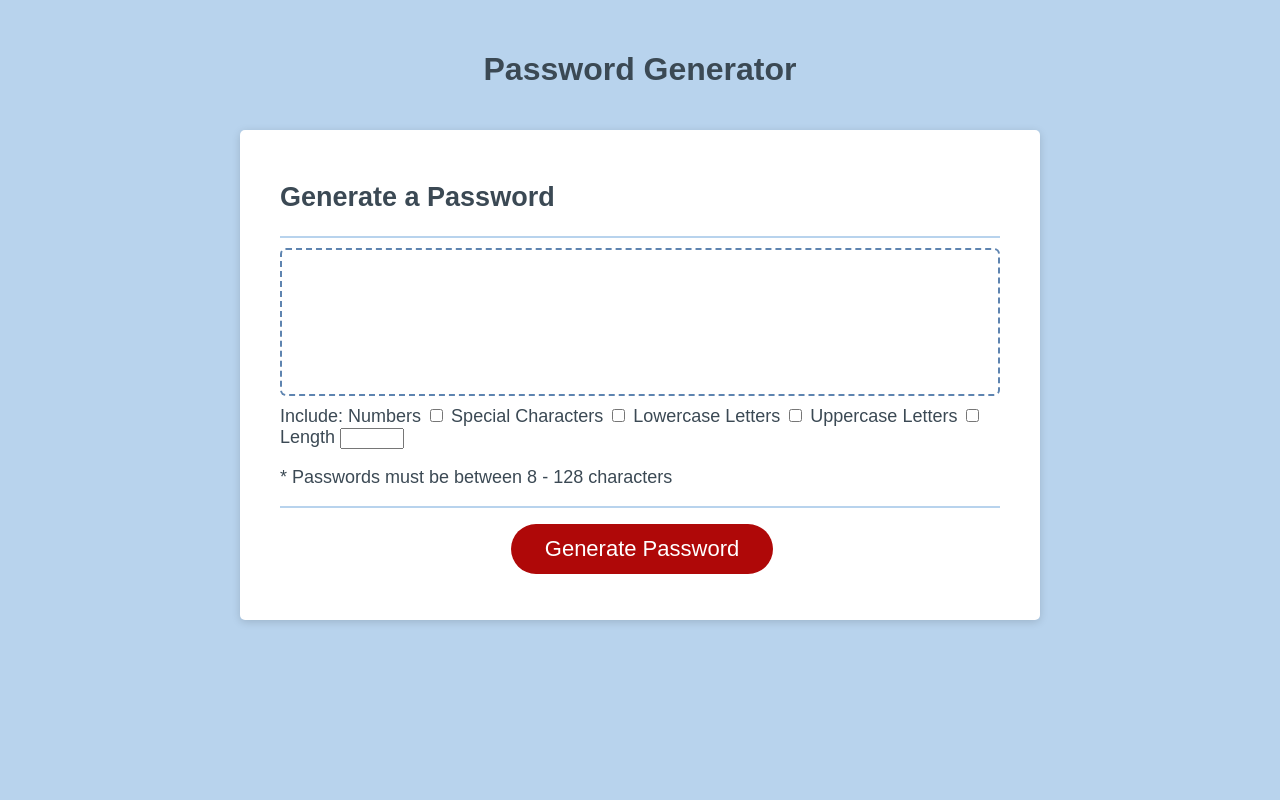
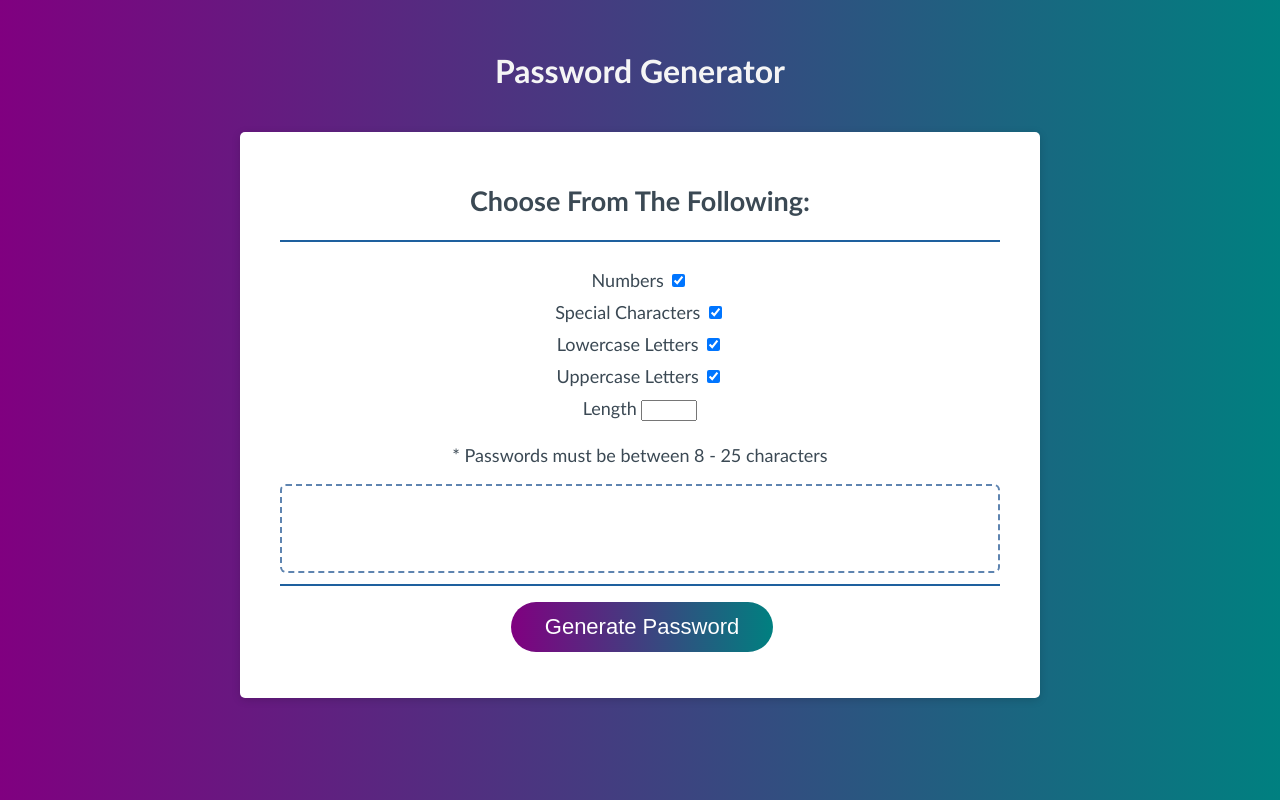
Before and after one commit to tugwellchristi/JavaScript-Password-Generator, a plain HTML site: page index.html in a window 1280 px wide. Drawn offline with Linux system fonts and the light colour scheme.

Commit message:
adding js and colorscheme

```diff
--- a/index.html
+++ b/index.html
@@ -1,5 +1,6 @@
 <!DOCTYPE html>
 <html lang="en">
+
 <head>
   <meta charset="UTF-8" />
   <meta name="viewport" content="width=device-width, initial-scale=1.0" />
@@ -7,6 +8,7 @@
   <title>Password Generator</title>
   <link rel="stylesheet" href="style.css" />
 </head>
+
 <body>
   <div class="wrapper">
     <header>
@@ -14,42 +16,45 @@
     </header>
     <div class="card">
       <div class="card-header">
-          <h2>Generate a Password</h2>
+        <h2>Choose From The Following:</h2>
+      </div>
+      <div id="settings">
+        <div class="setting">
+          <label for="numbers"><br> Numbers</label>
+          <input type="checkbox" id="numbers  " checked />
+        </div>
+        <div class="setting">
+          <label for="symbols"> Special Characters</label>
+          <input type="checkbox" id="symbols  " checked />
+        </div>
+        <div class="setting">
+          <label for="lowercase">Lowercase Letters</label>
+          <input type="checkbox" id="symbols  " checked />
+        </div>
+        <div class="setting">
+          <label for="uppercase"> Uppercase Letters</label>
+          <input type="checkbox" id="symbols  " checked />
+        </div>
+        <div class="setting">
+          <label for="length">Length</label>
+          <input type="number" id="length" value=" " min="8" max="25" />
+        </div>
+        <p> * Passwords must be between 8 - 25 characters </p>
       </div>
       <div class="card-body">
-          <textarea
-            readonly
-            id="password"
-            placeholder="Your Secure Password"
-            aria-label="Generated Password">
+        <textarea readonly id="password" placeholder="passwordBox" aria-label="Generated Password">
           </textarea>
         <!--When asked for character types to include in the password, I confirm whether or not to include lowercase,
               uppercase, numeric, and/or special characters.-->
-            <div id="settings">
-              <label for="numbers">Include:  Numbers</label>
-              <input type="checkbox" id="numbers" unchecked />
-              <label for="symbols"> Special Characters</label>
-              <input type="checkbox" id="symbols" unchecked />
 
-              <label for="lowercase">Lowercase Letters</label>
-              <input type="checkbox" id="symbols" unchecked />
-              <label for="uppercase"> Uppercase Letters</label>
-              <input type="checkbox" id="symbols" unchecked />
-              <br />
-              <label for="length">Length</label>
-              <input type="number" id="length" value=" " min="8" max="128" />
-              <br />
-              <p> * Passwords must be between 8 - 128 characters </p>
-          </div>
       </div>
       <div class="card-footer">
-          <button onclick="writePassword();"
-            id="generate"
-            class="btn" >Generate Password </button>
+        <button class="btn" id="generate" onclick="writePassword()">Generate Password </button>
       </div>
     </div>
   </div>
   <script src="script.js"></script>
 
 </body>
+
 </html>
--- a/script.js
+++ b/script.js
@@ -11,32 +11,30 @@
 // Get references to the #generate element
 //var generateBtn = document.querySelector("#generate");
 
-var password = document.getElementById("password");
-var length = 15;
-var lowerCase = "abcdefghijklmnopqrstuvwxyz";
-var upperCase = "ABCDEFGHIJKLMNOPQRSTUVWXYZ";
-var number = "0123456789";
-var symbol = "~!@#$%^&*";
+const passwordBox = document.getElementById("password");
+const length = 8;
+const lowerCase = "abcdefghijklmnopqrstuvwxyz";
+const upperCase = "ABCDEFGHIJKLMNOPQRSTUVWXYZ";
+const number = "0123456789";
+const symbol = "~!@#$%^&*";
 
-var allChars = upperCase + lowerCase + number + symbol;
+const allChars = upperCase + lowerCase + number + symbol;
 
 // Write password to the #password input
 function writePassword() {
-  var password = "";
+  let password = " ";
   password += upperCase[Math.floor(Math.random() * upperCase.length)];
   password += lowerCase[Math.floor(Math.random() * lowerCase.length)];
   password += number[Math.floor(Math.random() * number.length)];
   password += symbol[Math.floor(Math.random() * symbol.length)];
 
- // passwordText.value = password;
-  while(length > password.length) {
+  // passwordText.value = password;
+  while (length > password.length) {
     password += allChars[Math.floor(Math.random() * allChars.length)];
   }
-  password.valueOf = password;
+  passwordBox.value = password;
 }
 
 
 // Add event listener to generate button
 generateBtn.addEventListener("click", writePassword);
-
-writePassword();
--- a/style.css
+++ b/style.css
@@ -13,10 +13,14 @@ body,
 }
 
 body {
-  font-family: sans-serif;
-  background-color: #b8d3ed;
+  font-family:'Gill Sans', 'Gill Sans MT', Calibri, 'Trebuchet MS', sans-serif;
+  background: linear-gradient(to right, purple, teal);
 }
 
+h2 {
+  display: flex;
+  justify-content: center;
+}
 .wrapper {
   padding-top: 30px;
   padding-left: 20px;
@@ -27,10 +31,11 @@ header {
   text-align: center;
   padding: 20px;
   padding-top: 0px;
-  color: hsl(206, 17%, 28%);
+  color: whitesmoke;
 }
 
 .card {
+  text-align: center;
   background-color: hsl(0, 0%, 100%);
   border-radius: 5px;
   border-width: 1px;
@@ -46,7 +51,7 @@ header {
   content: " ";
   display: block;
   width: 100%;
-  background:  #b8d3ed;
+  background:  #1e609e;
   height: 2px;
 }
 
@@ -63,7 +68,7 @@ header {
   content: " ";
   display: block;
   width: 100%;
-  background:  #b8d3ed;
+  background:  #1e609e;
   height: 2px;
 }
 
@@ -73,9 +78,12 @@ header {
   clear: both;
 }
 
+.setting {
+  padding: 5px;
+}
 .btn {
   border: none;
-  background-color: hsl(360, 91%, 36%);
+  background: linear-gradient(to right, purple, teal);
   border-radius: 25px;
   box-shadow: rgba(0, 0, 0, 0.1) 0px 1px 6px 0px rgba(0, 0, 0, 0.2) 0px 1px 1px
     0px;
@@ -107,11 +115,11 @@ button[disabled] {
   border: none;
   display: block;
   width: 100%;
-  padding-top: 15px;
-  padding-left: 15px;
-  padding-right: 15px;
-  padding-bottom: 85px;
-  font-size: 1.2rem;
+  padding-top: 20px;
+  padding-left: 5px;
+  padding-right: 5px;
+  padding-bottom: 5px;
+  font-size: 26px;
   text-align: center;
   margin-top: 10px;
   margin-bottom: 10px;
```
Also changed, not shown: 1 other file. Lines whose indentation alone changed are shown as unchanged.
